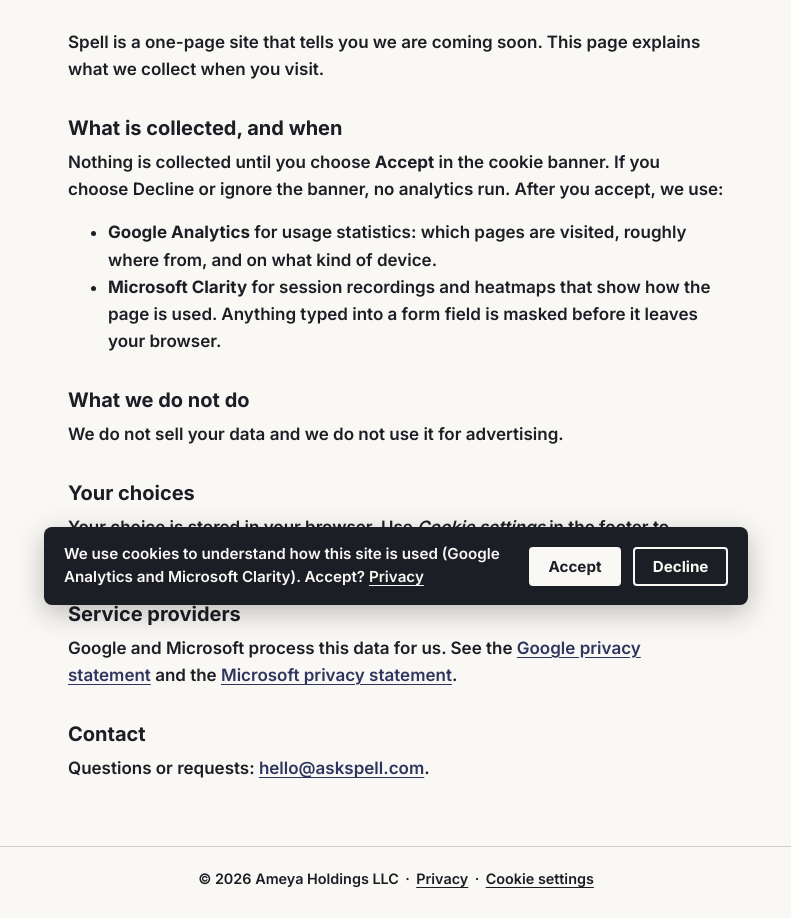
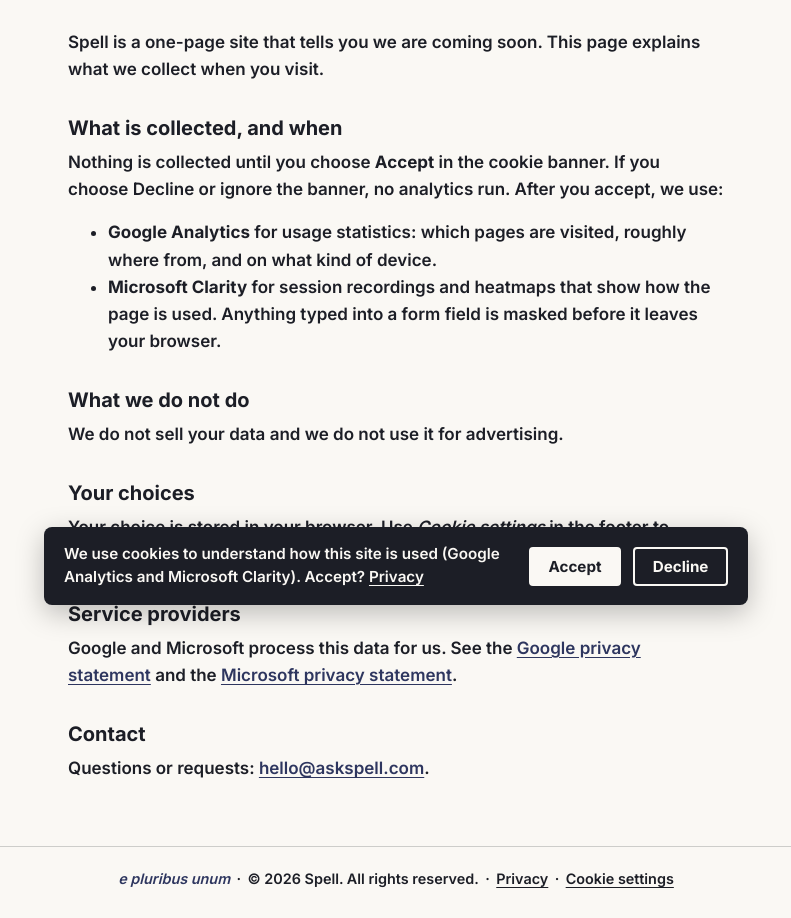
Before and after one commit to ThisIsSpell/askspell.com, a plain HTML site: page privacy/index.html in a window 1280 px wide. Shown: the part 179-1097 px from the top of the page, without its empty margins (244-1035 px from the left). Drawn offline with Linux system fonts and the light colour scheme.

Commit message:
Footer: brand copyright and motto
Co-Authored-By: Claude Opus 5.5 <noreply@anthropic.com>
Claude-Session: https://claude.ai/code/session_01RL7on3ndJSxUmrEchj37zK

```diff
--- a/assets/consent.js
+++ b/assets/consent.js
@@ -113,6 +113,7 @@
     if (!stored) show(false);
     document.addEventListener('click', function (e) {
       var t = e.target;
+      if (t && t.closest && t.closest('[data-egg]')) { window.location.href = 'https://ameyaholdingsllc.com'; return; }
       var el = t && t.closest ? t.closest('[data-consent-open]') : null;
       if (!el) return;
       e.preventDefault();
--- a/assets/site.css
+++ b/assets/site.css
@@ -56,6 +56,7 @@ a:focus-visible, button:focus-visible { outline: 3px solid var(--brand-accent);
 }
 .site-footer a, .site-footer button { color: var(--brand-text); }
 .site-footer .sep { margin: 0 0.4rem; }
+.site-footer .motto { font-family: var(--font-heading); font-style: italic; color: var(--brand-primary); }
 .link-button { background: none; border: 0; padding: 0; font: inherit; text-decoration: underline; text-underline-offset: 0.2em; cursor: pointer; }
 
 .doc { width: 100%; max-width: 44rem; margin: 0 auto; padding: 2.5rem 1.5rem 3rem; flex: 1; }
--- a/privacy/index.html
+++ b/privacy/index.html
@@ -47,7 +47,7 @@
   <p>Questions or requests: <a href="mailto:hello@askspell.com">hello@askspell.com</a>.</p>
 </main>
 <footer class="site-footer">
-  <span>&copy; 2026 Ameya Holdings LLC</span><span class="sep" aria-hidden="true">&middot;</span><a href="/privacy/">Privacy</a><span class="sep" aria-hidden="true">&middot;</span><button type="button" class="link-button" data-consent-open>Cookie settings</button>
+  <span class="motto"><span data-egg>e</span> pluribus unum</span><span class="sep" aria-hidden="true">&middot;</span><span>&copy; 2026 Spell. All rights reserved.</span><span class="sep" aria-hidden="true">&middot;</span><a href="/privacy/">Privacy</a><span class="sep" aria-hidden="true">&middot;</span><button type="button" class="link-button" data-consent-open>Cookie settings</button>
 </footer>
 </body>
 </html>
```
Also changed, not shown: 404.html (+1 -1 lines), index.html (+1 -1 lines), 1 other file.
